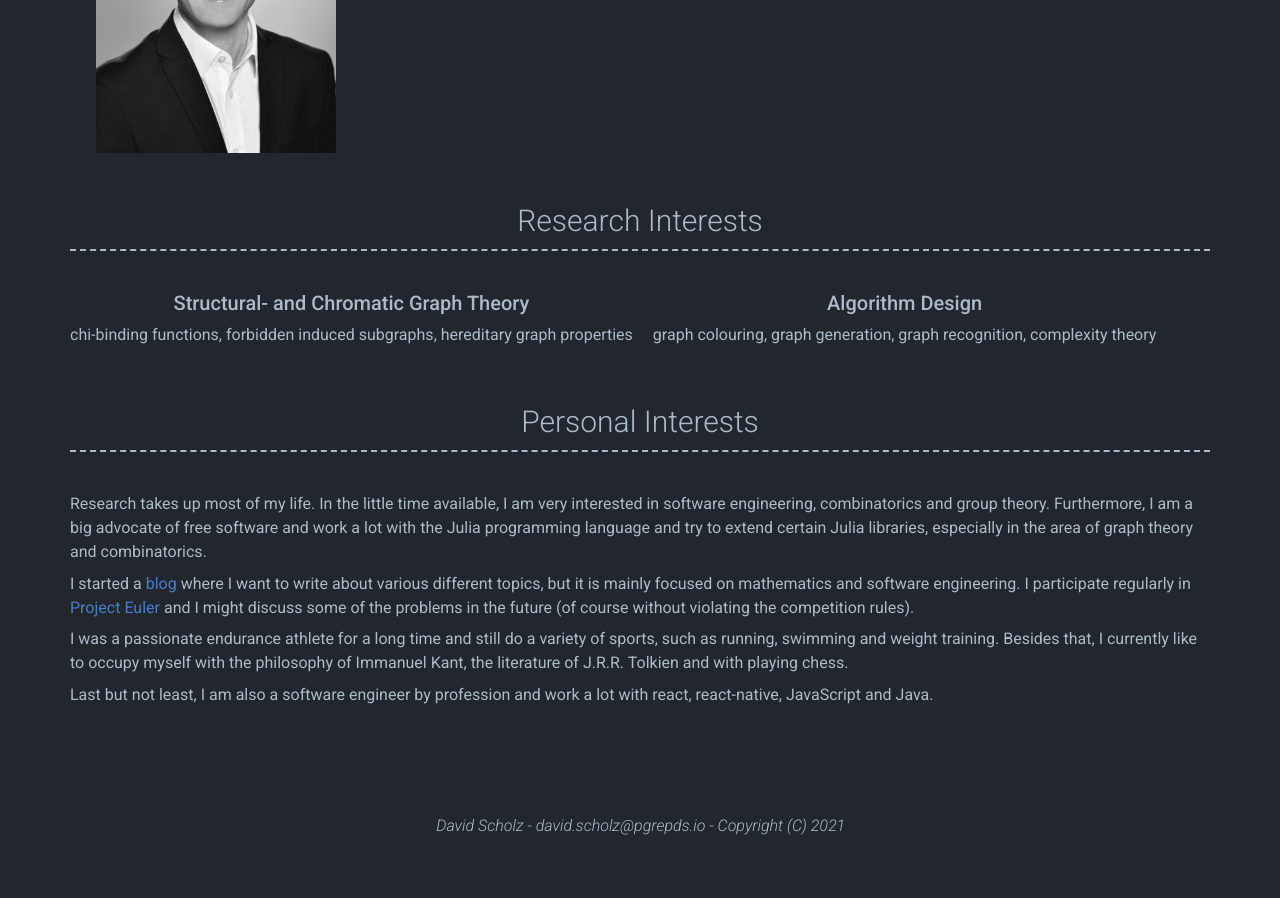
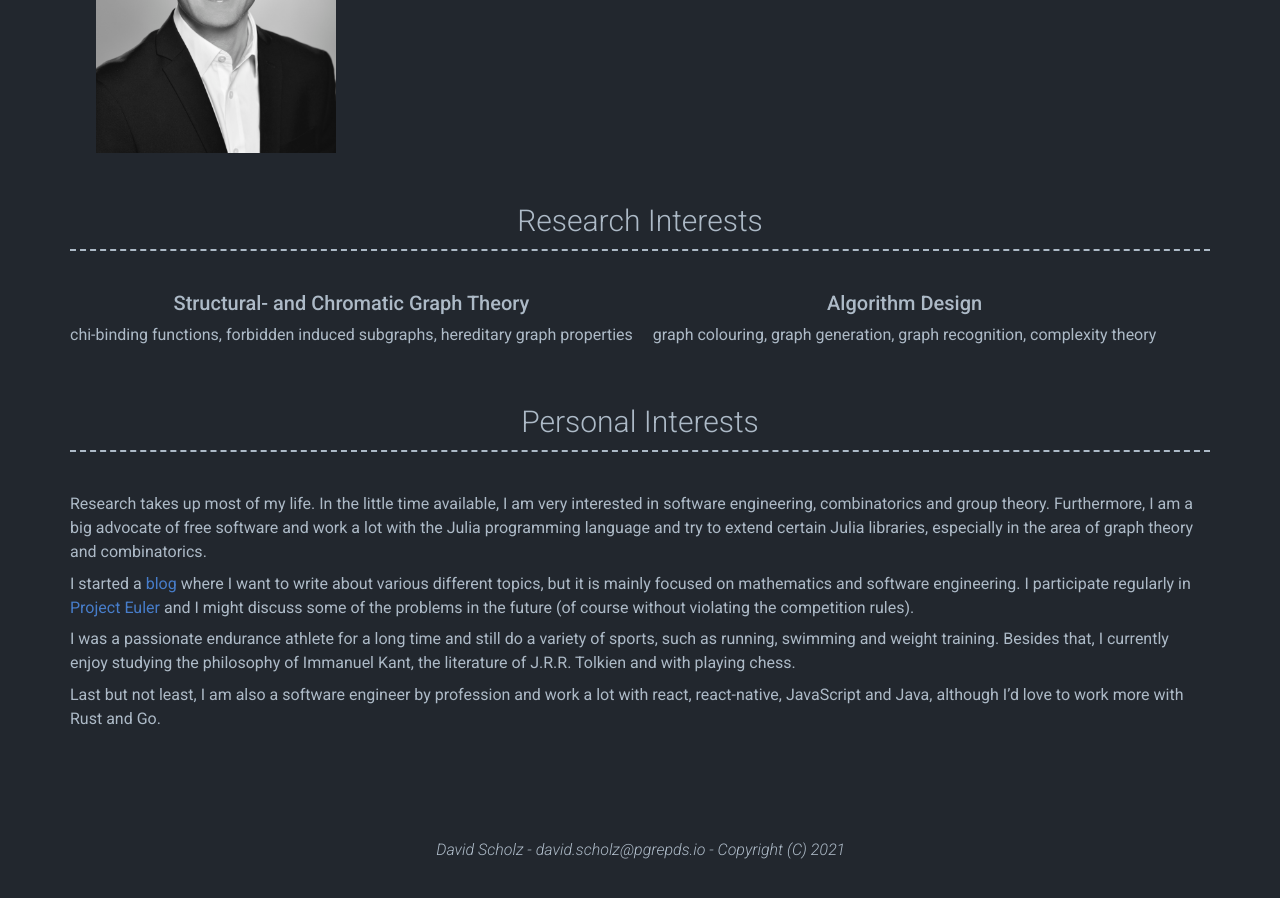
Before and after one commit to pgrepds/pgrepds.github.io, a Jekyll site: the page built from index.html, in a window 1280 px wide and 900 px high, scrolled down 733 px. Built offline with Jekyll 4.4.1, drawn with Linux system fonts in a browser that asks for light colours; nearby versions of some CDN libraries; a style sheet for code colours, icons or effects is not loaded; before the commit the page ends 1609 px from its top, so only the background shows below that.

Commit message:
update about me section.

```diff
--- a/_data/about.yml
+++ b/_data/about.yml
@@ -17,6 +17,6 @@
 
     I started a [blog](https://blog.pgrepds.io/) where I want to write about various different topics, but it is mainly focused on mathematics and software engineering. I participate regularly in [Project Euler](https://projecteuler.net) and I might discuss some of the problems in the future (of course without violating the competition rules).
 
-    I was a passionate endurance athlete for a long time and still do a variety of sports, such as running, swimming and weight training. Besides that, I currently like to occupy myself with the philosophy of Immanuel Kant, the literature of J.R.R. Tolkien and with playing chess.
+    I was a passionate endurance athlete for a long time and still do a variety of sports, such as running, swimming and weight training. Besides that, I currently enjoy studying the philosophy of Immanuel Kant, the literature of J.R.R. Tolkien and with playing chess.
 
-    Last but not least, I am also a software engineer by profession and work a lot with react, react-native, JavaScript and Java.
+    Last but not least, I am also a software engineer by profession and work a lot with react, react-native, JavaScript and Java, although I'd love to work more with Rust and Go.
```
